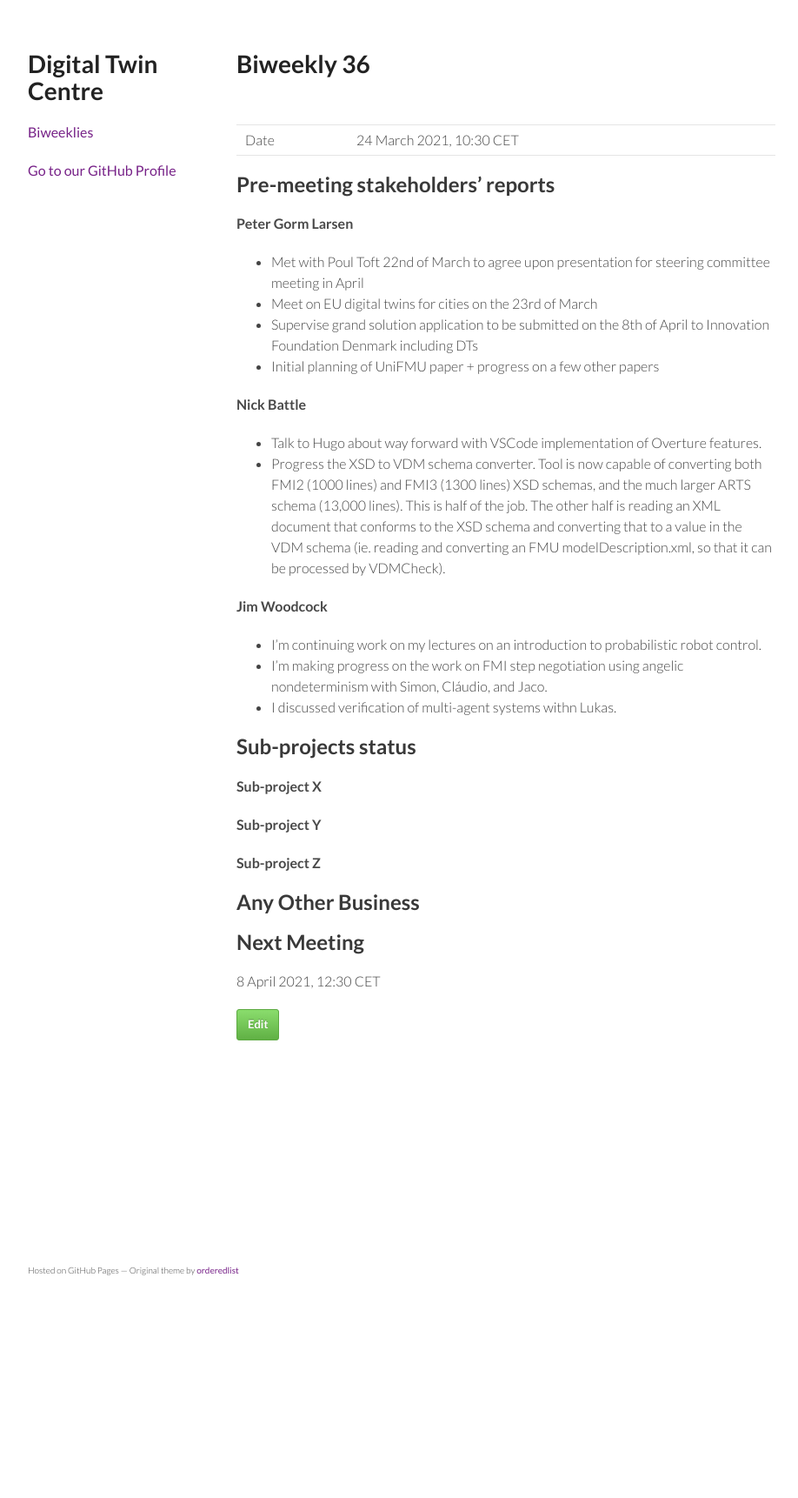
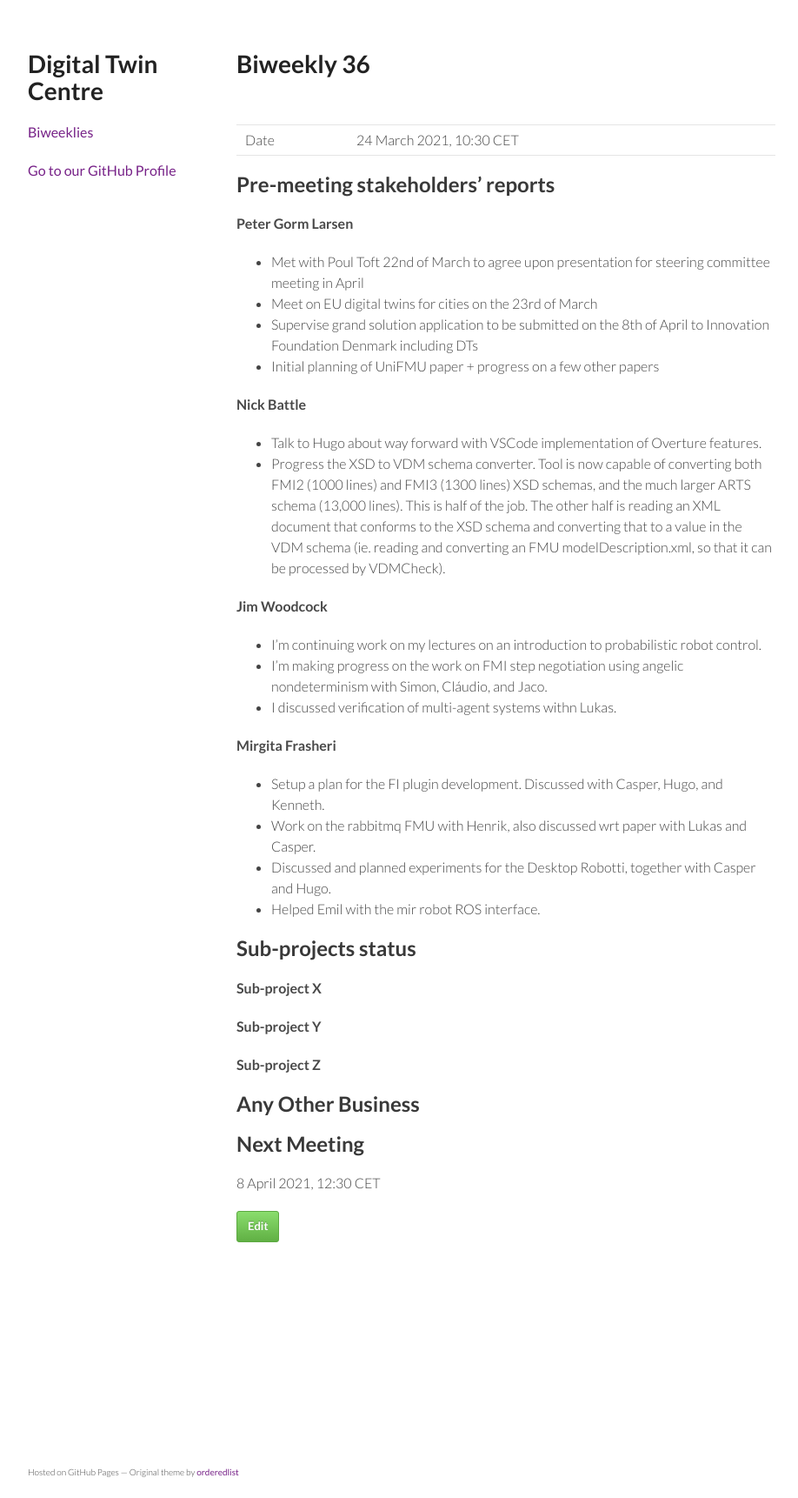
Before and after one commit to digitaltwincentre/digitaltwincentre.github.io, a Jekyll site: the page built from _biweeklies/Biweekly-36.md, in a window 1280 px wide. Shown: the whole page at 87% size, without its empty margins (178-1096 px from the left). Built offline with Jekyll 4.4.1, drawn with Linux system fonts in a browser that asks for light colours; nearby versions of some CDN libraries; before the commit the page ends 1490 px from its top, so only the background shows below that.

Commit message:
Update Biweekly-36.md

```diff
--- a/_biweeklies/Biweekly-36.md
+++ b/_biweeklies/Biweekly-36.md
@@ -35,6 +35,11 @@ date: 24 March 2021, 1030 CET
 * I'm making progress on the work on FMI step negotiation using angelic nondeterminism with Simon, Cláudio, and Jaco.
 * I discussed verification of multi-agent systems withn Lukas.
 
+#### Mirgita Frasheri
+* Setup a plan for the FI plugin development. Discussed with Casper, Hugo, and Kenneth.
+* Work on the rabbitmq FMU with Henrik, also discussed wrt paper with Lukas and Casper.
+* Discussed and planned experiments for the Desktop Robotti, together with Casper and Hugo.
+* Helped Emil with the mir robot ROS interface.
 
 ## Sub-projects status
 
```
